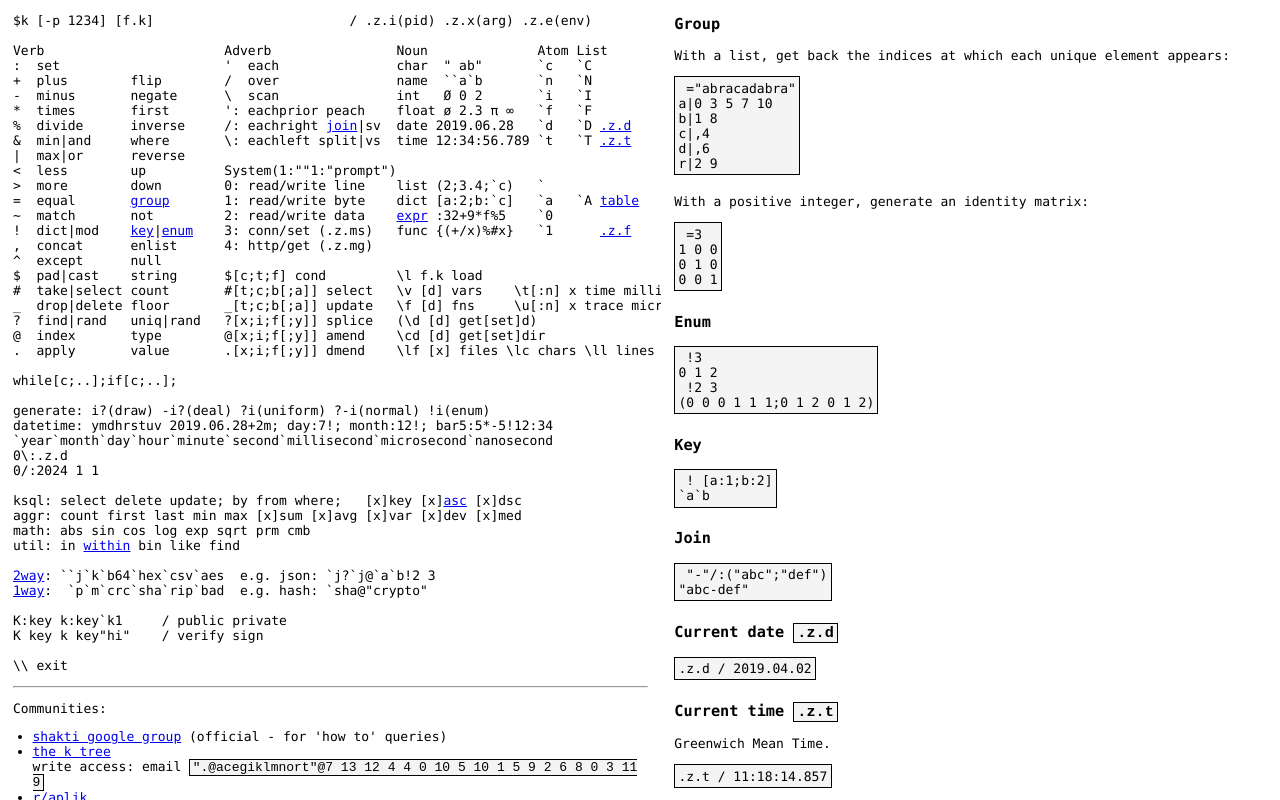
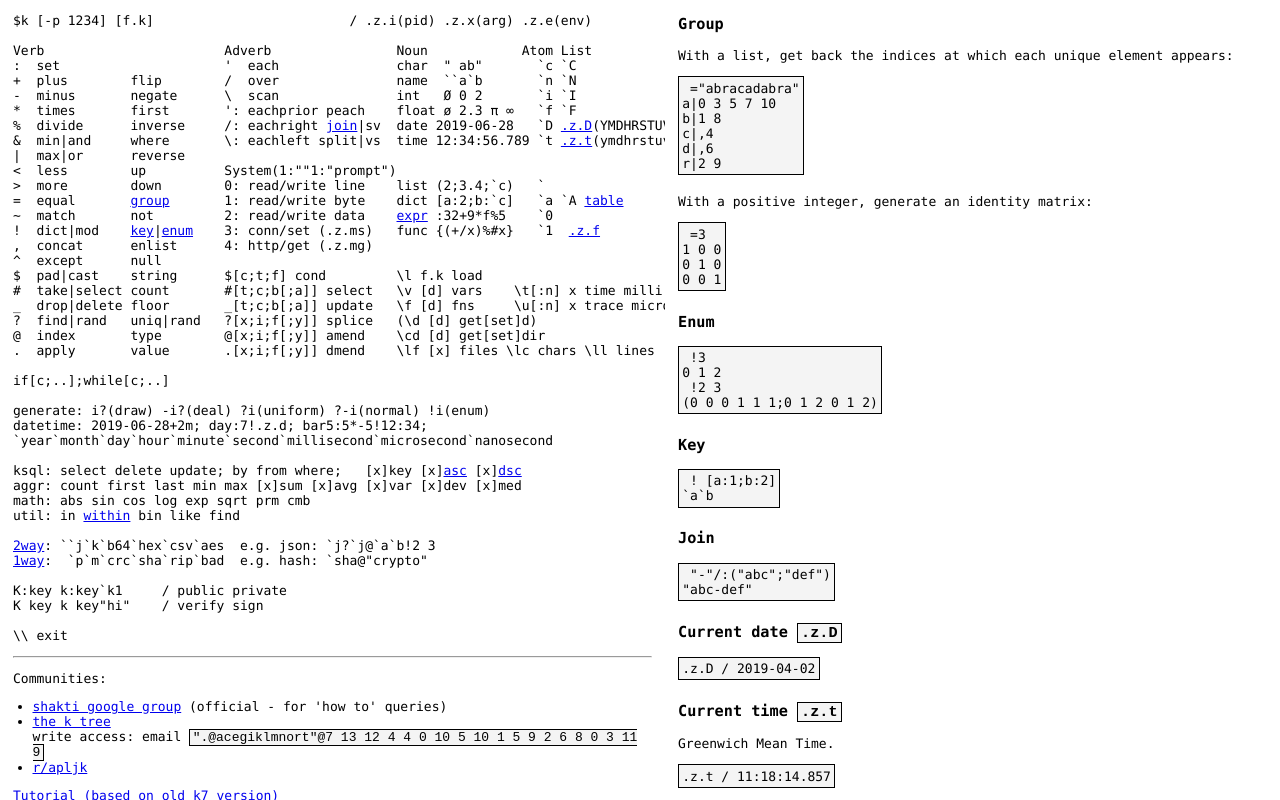
Before and after one commit to kparc/ref, a plain HTML site: page public/index.html in a window 1280 px wide. Drawn offline with Linux system fonts and the light colour scheme.

Commit message:
Updated official docs, added title and 'dsc'

```diff
--- a/public/index.html
+++ b/public/index.html
@@ -1,6 +1,7 @@
 <html>
 
 <head>
+    <title>k7 docs (unofficial)</title>
     <style>
         body {
             font-family: Consolas, monospace;
@@ -57,19 +58,19 @@
 
         <pre>$k [-p 1234] [f.k]                         / .z.i(pid) .z.x(arg) .z.e(env)
 
-Verb                       Adverb                Noun              Atom List
-:  set                     '  each               char  " ab"       `c   `C
-+  plus        flip        /  over               name  ``a`b       `n   `N
--  minus       negate      \  scan               int   Ø 0 2       `i   `I
-*  times       first       ': eachprior peach    float ø 2.3 π ∞   `f   `F
-%  divide      inverse     /: eachright join|sv  date 2019.06.28   `d   `D .z.d
-&  min|and     where       \: eachleft split|vs  time 12:34:56.789 `t   `T .z.t
+Verb                       Adverb                Noun            Atom List
+:  set                     '  each               char  " ab"       `c `C
++  plus        flip        /  over               name  ``a`b       `n `N
+-  minus       negate      \  scan               int   Ø 0 2       `i `I
+*  times       first       ': eachprior peach    float ø 2.3 π ∞   `f `F
+%  divide      inverse     /: eachright join|sv  date 2019-06-28   `D .z.D(YMDHRSTUV)
+&  min|and     where       \: eachleft split|vs  time 12:34:56.789 `t .z.t(ymdhrstuv)
 |  max|or      reverse
 <  less        up          System(1:""1:"prompt")
 >  more        down        0: read/write line    list (2;3.4;`c)   `
-=  equal       group       1: read/write byte    dict [a:2;b:`c]   `a   `A table
+=  equal       group       1: read/write byte    dict [a:2;b:`c]   `a `A table
 ~  match       not         2: read/write data    expr :32+9*f%5    `0
-!  dict|mod    key|enum    3: conn/set (.z.ms)   func {(+/x)%#x}   `1      .z.f
+!  dict|mod    key|enum    3: conn/set (.z.ms)   func {(+/x)%#x}   `1  .z.f
 ,  concat      enlist      4: http/get (.z.mg)
 ^  except      null
 $  pad|cast    string      $[c;t;f] cond         \l f.k load
@@ -79,13 +80,11 @@ _  drop|delete floor       _[t;c;b[;a]] update   \f [d] fns     \u[:n] x trace m
 @  index       type        @[x;i;f[;y]] amend    \cd [d] get[set]dir
 .  apply       value       .[x;i;f[;y]] dmend    \lf [x] files \lc chars \ll lines
 
-while[c;..];if[c;..];
+if[c;..];while[c;..]
 
 generate: i?(draw) -i?(deal) ?i(uniform) ?-i(normal) !i(enum)
-datetime: ymdhrstuv 2019.06.28+2m; day:7!; month:12!; bar5:5*-5!12:34
+datetime: 2019-06-28+2m; day:7!.z.d; bar5:5*-5!12:34;
 `year`month`day`hour`minute`second`millisecond`microsecond`nanosecond
-0\:.z.d
-0/:2024 1 1
 
 ksql: select delete update; by from where;   [x]key [x]asc [x]dsc
 aggr: count first last min max [x]sum [x]avg [x]var [x]dev [x]med
@@ -141,8 +140,8 @@ r|2 9</pre>
     <pre> "-"/:("abc";"def")
 "abc-def"</pre>
 
-    <h3 id=".z.d">Current date <code>.z.d</code></h3>
-    <pre>.z.d / 2019.04.02</pre>
+    <h3 id="z.D">Current date <code>.z.D</code></h3>
+    <pre>.z.D / 2019-04-02</pre>
 
     <h3 id=".z.t">Current time <code>.z.t</code></h3>
     <p>Greenwich Mean Time.</p>
@@ -194,6 +193,11 @@ a c| b
 
     <pre> asc "abracadabra"
 "aaaaabbcdrr"</pre>
+
+    <h3>Sort descending <code>dsc</code></h3>
+
+    <pre> dsc "abracadabra"
+"rrdcbbaaaaa"</pre>
 
     <h3 id="within">Within</h3>
 
@@ -253,7 +257,7 @@ a c| b
         return "<a href=\"#" + word + "\">" + word + "</a>"
     }
 
-    links = ["group", "enum", "key", "join", "table", ".z.d", ".z.t", ".z.f", "expr", "asc", "within", "1way", "2way"]
+    links = ["group", "enum", "key", "join", "table", ".z.D", ".z.t", ".z.f", "expr", "asc", "dsc", "within", "1way", "2way"]
 
     for (let i in links) {
         const w = links[i]
```
